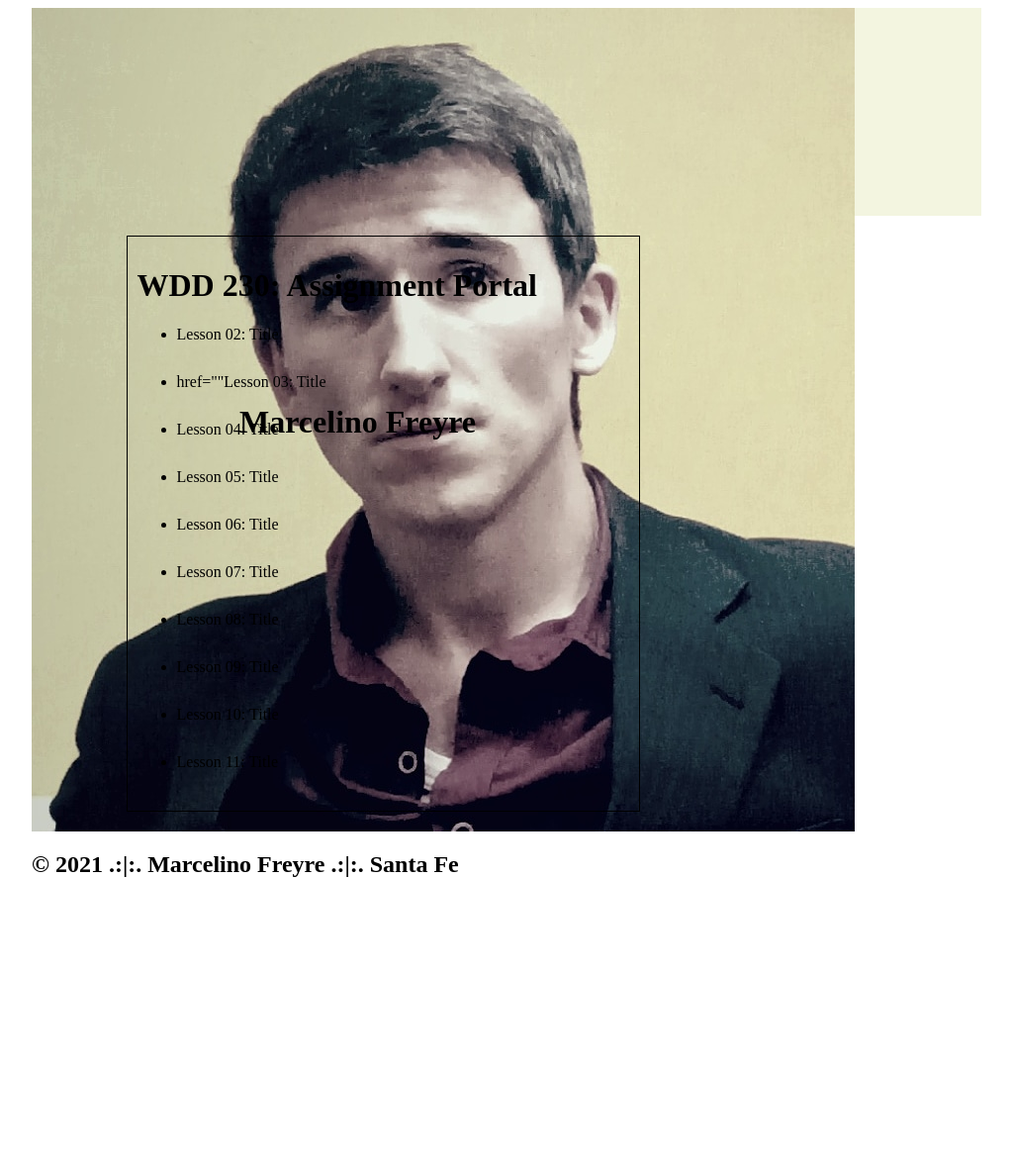
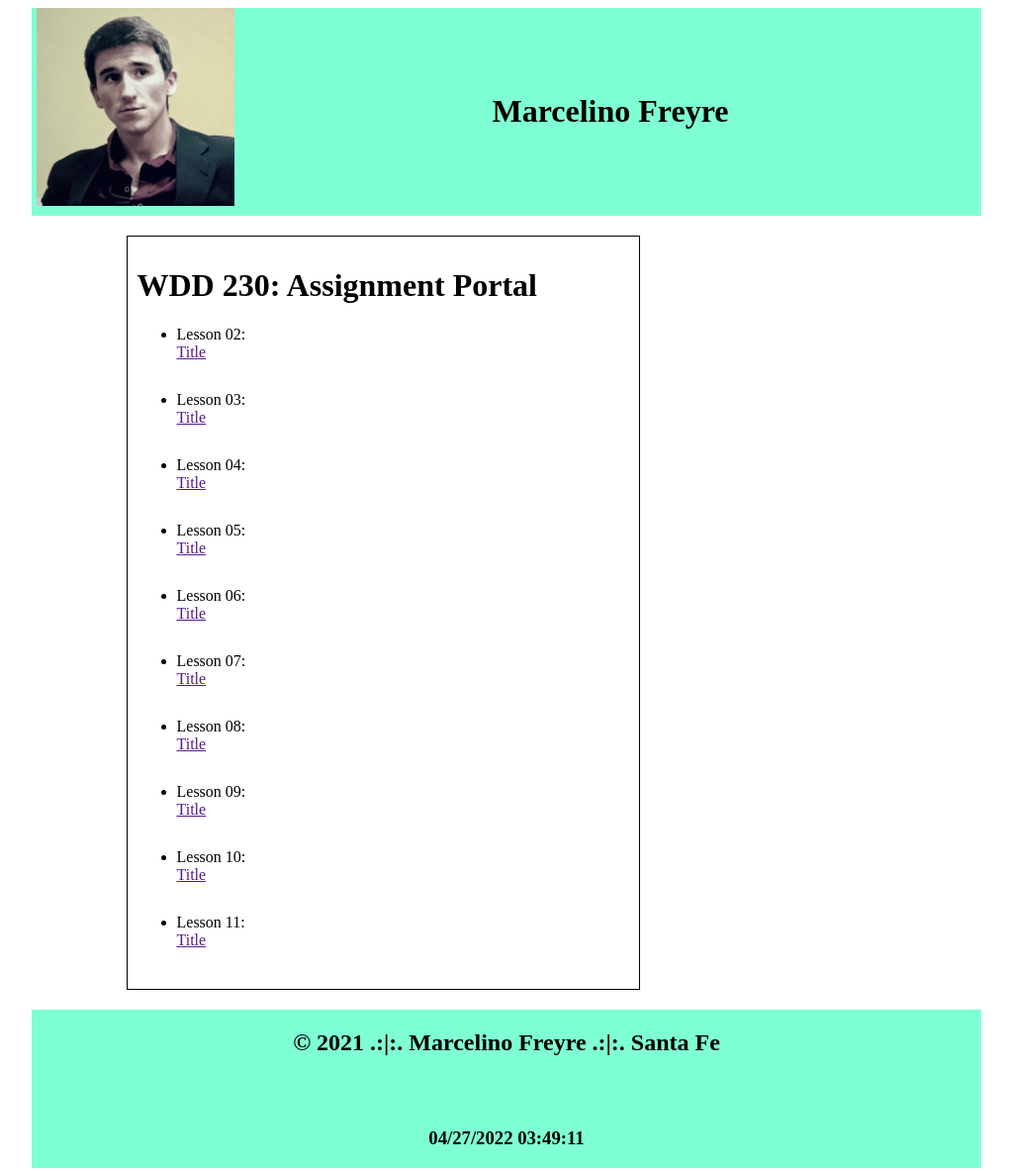
Before and after one commit to MarcelinoFreyre/wdd230OLD, a plain HTML site: page index.html in a window 1280 px wide. Shown: the whole page at 99% size, without its empty margins (128-1151 px from the left). Before the commit the page ends 909 px from the top, so only its background shows below. Drawn offline with Linux system fonts and the light colour scheme; files whose address does not match are found by name.

Commit message:
commit 6

```diff
--- a/css/styles.css
+++ b/css/styles.css
@@ -1,8 +1,8 @@
 header {
-    background-color: hsl(68, 53%, 92%);
+    background-color: aquamarine;
     display: grid;
     grid-template-columns: 210px auto;
-    align-items: center;
+    justify-items: center;
     height: 210px;
 }
 #content {
@@ -11,22 +11,14 @@ header {
 }
 
 .photo-box {
-
+    display: grid;
+    grid-column-start: 0;
+    grid-row-start: 0;
 }
 
-/* .banner-box {
-    display: grid;
-    grid-template-columns: 1fr 1fr;
-  }
-.photo-box {
-    height: auto;
-    border: 1px solid black;
+.title {
+    margin-top: 65px;
 }
-.photo-box img {
-    width: 100%;
-    grid-column: 1 / -1;
-    grid-row: 1;
-} */
 
 .index-grid {
     display: grid;
@@ -75,3 +67,19 @@ header {
 .title-11{
     margin-bottom: 30px;
 }
+
+footer {
+    background-color: aquamarine;
+    height: 160px;
+    justify-items: center;
+    display: grid;
+    grid-template-rows: 1fr 1fr;
+}
+
+.mydata {
+    grid-row-end: 1;
+}
+
+#currentdate {
+    grid-row-start: 1;
+}
--- a/index.html
+++ b/index.html
@@ -1,5 +1,6 @@
 <!DOCTYPE html>
 <html lang="en">
+
 <head>
   <meta charset="UTF-8">
   <meta http-equiv="X-UA-Compatible" content="IE=edge">
@@ -9,13 +10,16 @@
   <title>My Website</title>
   <link rel="stylesheet" href="css/styles.css">
 </head>
+
 <body>
   <div id="content">
     <header>
       <div class="photo-box">
-        <img src="C:\Users\emili\wdd230\images\Marcelino.jpeg" alt="Picture of me">
+        <img src="images/Marcelino.jpeg" alt="Picture of me" width="200" height="200">
       </div>
+      <div class="title">
         <h1>Marcelino Freyre</h1>
+      </div>
     </header>
     <main>
       <div class="index-grid">
@@ -23,34 +27,34 @@
           <h1>WDD 230: Assignment Portal</h1>
           <ul>
             <div class="title-2">
-                <li>Lesson 02: Title</li>
+              <li>Lesson 02: </li><a href="">Title</a>
             </div>
             <div class="title-3">
-                <li><a> href=""</a>Lesson 03: Title</li>
+              <li>Lesson 03: </li><a href="">Title</a>
             </div>
             <div class="title-4">
-                <li>Lesson 04: Title</li>
+              <li>Lesson 04: </li><a href="">Title</a>
             </div>
             <div class="title-5">
-                <li>Lesson 05: Title</li>
+              <li>Lesson 05: </li><a href="">Title</a>
             </div>
             <div class="title-6">
-                <li>Lesson 06: Title</li>
+              <li>Lesson 06: </li><a href="">Title</a>
             </div>
             <div class="title-7">
-                <li>Lesson 07: Title</li>
+              <li>Lesson 07: </li><a href="">Title</a>
             </div>
             <div class="title-8">
-                <li>Lesson 08: Title</li>
+              <li>Lesson 08: </li><a href="">Title</a>
             </div>
             <div class="title-9">
-                <li>Lesson 09: Title</li>
+              <li>Lesson 09: </li><a href="">Title</a>
             </div>
             <div class="title-10">
-                <li>Lesson 10: Title</li>
+              <li>Lesson 10: </li><a href="">Title</a>
             </div>
             <div class="title-11">
-                <li>Lesson 11: Title</li>
+              <li>Lesson 11: </li><a href="">Title</a>
             </div>
           </ul>
         </div>
@@ -60,9 +64,13 @@
       <h2 class="mydata">
         &copy; 2021 .:|:. Marcelino Freyre .:|:. Santa Fe
       </h2>
-        <h5><span id="currentdate"></span></h5>
+      <span id="currentdate"></span>
+
+    <h3 id="demo"></h3>
     </footer>
   </div>
+  <script src="js/index.js"></script>
   <script src="js/date.js"></script>
 </body>
+
 </html>
--- a/js/date.js
+++ b/js/date.js
@@ -1,5 +1,5 @@
 try {
-    let options {
+    let options = {
         weekday: "long",
         day : "numeric",
         month: "long",
--- a/js/index.js
+++ b/js/index.js
@@ -1,2 +1,7 @@
-// alert(document.lastModified);
-// let oLastModif = new Date(document.lastModified);
+/* function lastModified() {
+    var x = document.lastModified;
+    console.log(x);
+    document.getElementById("sudo").innerHTML = x;
+} */
+let text = document.lastModified;
+document.getElementById("demo").innerHTML = text;
```
Lines whose indentation alone changed are shown as unchanged.
